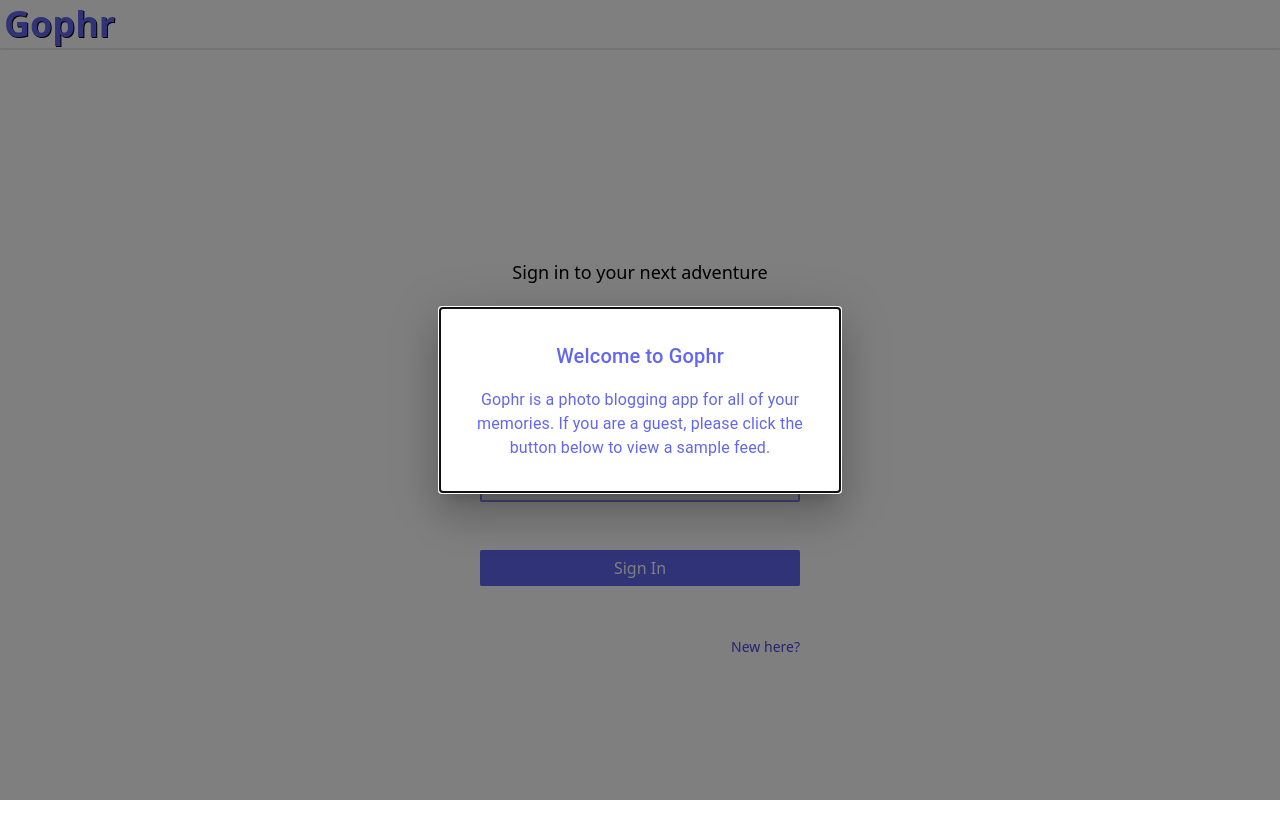
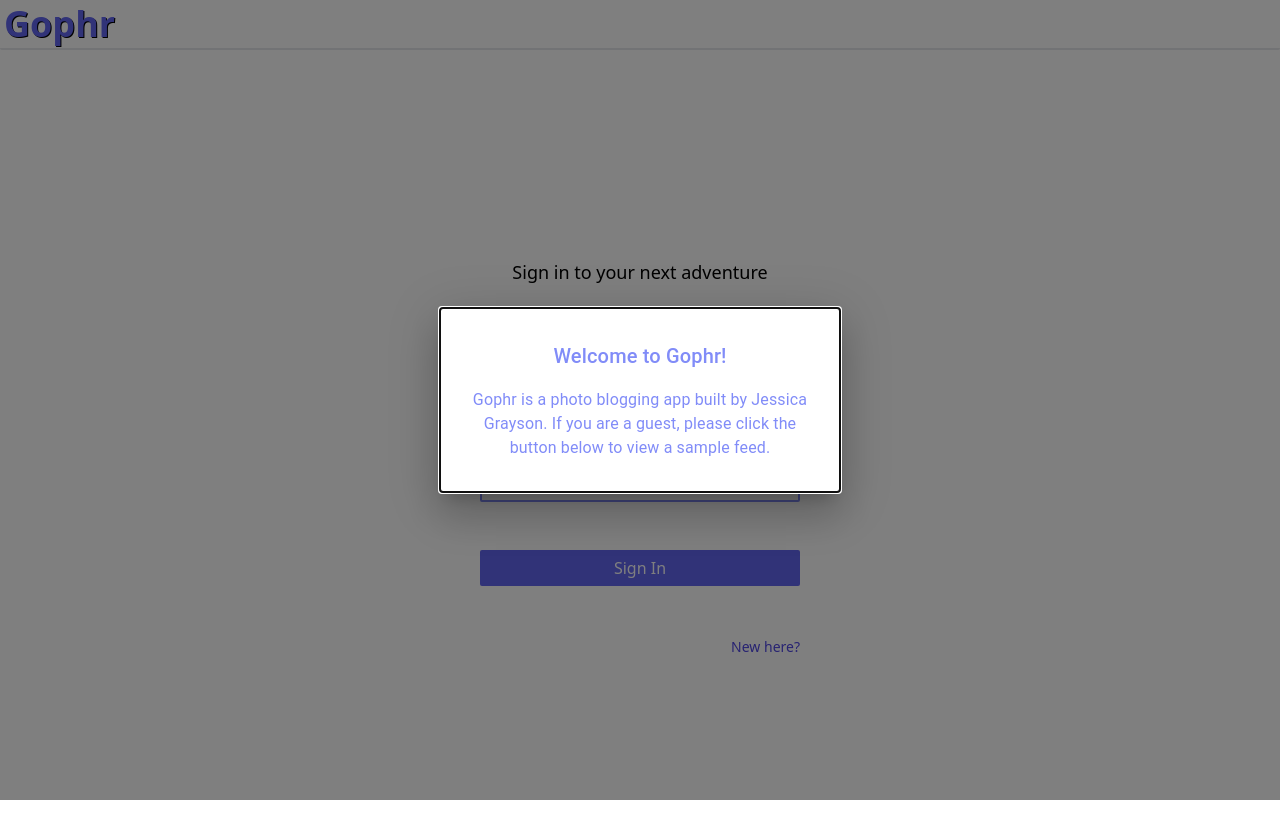
Before and after one commit to jessicagrayson/final-project, a React (Vite) app in the folder client/: page / in a window 1280 px wide. Shown: the top 838 px of the page. Built offline with nearby package versions, Linux system fonts and the light colour scheme.

Commit message:
storing changes

```diff
--- a/client/src/Modal.jsx
+++ b/client/src/Modal.jsx
@@ -45,7 +45,7 @@ export default function TransitionsModal({ header, text, className }) {
               {header}
             </Typography>
             <Typography id="transition-modal-description" sx={{ mt: 2 }}>
-              {text}{' '}
+              {text}
             </Typography>
           </Box>
         </Fade>
--- a/client/src/SignIn.jsx
+++ b/client/src/SignIn.jsx
@@ -53,10 +53,10 @@ export default function SignIn() {
         <h3 className="text-lg font-medium">Sign in to your next adventure</h3>
         <div className="flex items-end justify-center">
           <Modal
-            className="text-xs text-center text-indigo-500"
-            header={'Welcome to Gophr'}
+            className="text-center text-indigo-400 font-lg"
+            header={'Welcome to Gophr!'}
             text={
-              'Gophr is a photo blogging app for all of your memories. If you are a guest, please click the button below to view a sample feed.'
+              'Gophr is a photo blogging app built by Jessica Grayson.\nIf you are a guest, please click the button below to view a sample feed.'
             }
           />
           <form onSubmit={handleSubmit} className="flex flex-col ">
```
